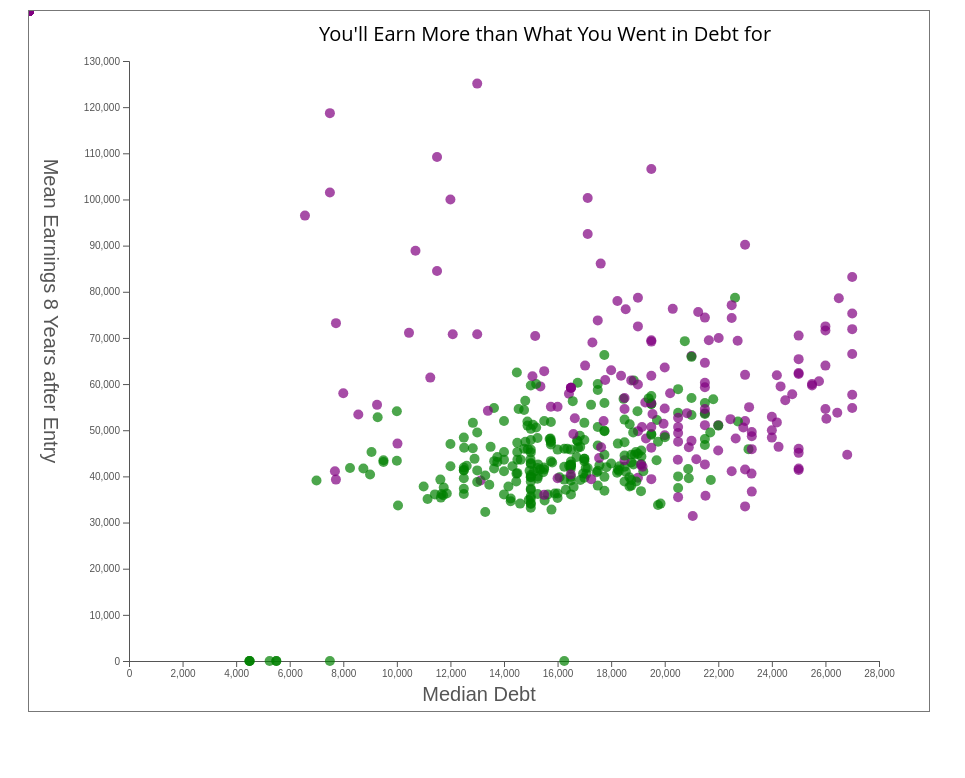
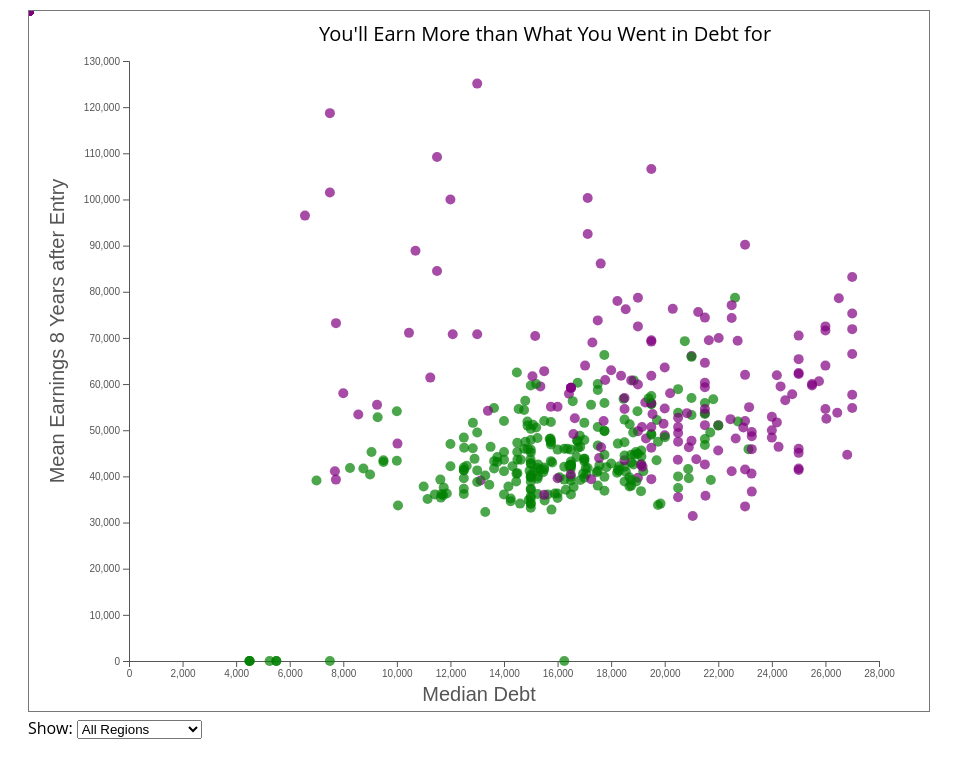
Before and after one commit to husnajakeer/UniFinder, a plain HTML site: page index.html in a window 1280 px wide. Shown: the whole page, without its empty margins (0-965 px from the left). Drawn offline with nearby package versions, Linux system fonts and the light colour scheme.

Commit message:
add dropdown and filter functionality

```diff
--- a/index.html
+++ b/index.html
@@ -9,6 +9,21 @@
     <div id="main">
         <svg width="900" height="700" style="border: 1px solid #777;">
         </svg>
+        <div>
+            <label for="selectRegion">Show: </label>
+            <select class="dropdown" id="selectRegion" onchange="onRegionChange()">
+                <option selected value="all-regions">All Regions</option>
+                <option value="Far West">Far West</option>
+                <option value="Great Lakes">Great Lakes</option>
+                <option value="Great Plains">Great Plains</option>
+                <option value="Mid-Atlantic">Mid-Atlantic</option>
+                <option value="New England">New England</option>
+                <option value="Outlying Areas">Outlying Areas</option>
+                <option value="Rocky Mountains">Rocky Mountains</option>
+                <option value="Southeast">Southeast</option>
+                <option value="Southwest">Southwest</option>
+            </select>
+        </div>
     </div>
 </body>
 <script src="https://d3js.org/d3.v5.min.js"></script>
--- a/main.js
+++ b/main.js
@@ -1,4 +1,20 @@
+var regions;
+var svg = d3.select('svg');
+var debtScale;
+var earningScale;
+var xAxis;
+var yAxis;
+
+function onRegionChange() {
+    var select = d3.select('#selectRegion').node();
+    var region = select.options[select.selectedIndex].value;
+    filterRegions(region);
+}
+
 d3.csv('colleges.csv').then(function(data) {
+
+    regions = data;
+
     data.forEach(d => {
         d.debt = parseFloat(d["Median Debt"]);
         d.earnings = parseFloat(d["Mean Earnings 8 years After Entry"]);
@@ -18,19 +34,17 @@ d3.csv('colleges.csv').then(function(data) {
         .domain(d3.extent(data, d => d.earnings))
         .range([600, 0]);*/
 
-    var debtScale = d3.scaleLinear()
+    debtScale = d3.scaleLinear()
         .domain([0, 28000])
         .range([100, 850]);
 
-    var earningScale = d3.scaleLinear()
+    earningScale = d3.scaleLinear()
         .domain([0, 130000])
         .range([650, 50]);
 
     // good
-    var xAxis = d3.axisBottom(debtScale);
-    var yAxis = d3.axisLeft(earningScale);
-
-    var svg = d3.select('svg');
+    xAxis = d3.axisBottom(debtScale);
+    yAxis = d3.axisLeft(earningScale);
 
     svg.append("g")
         .attr("class", "x axis")
@@ -53,7 +67,7 @@ d3.csv('colleges.csv').then(function(data) {
         .attr("class", "y label")
         .attr("x", 140)
         .attr("y", 225)
-        .attr("transform", "rotate(90, 40, 200)")
+        .attr("transform", "translate(-190, 460)rotate(-90)")
         .style("font-size", "20px")
         .text("Mean Earnings 8 Years after Entry");
 
@@ -62,9 +76,26 @@ d3.csv('colleges.csv').then(function(data) {
         .text("You'll Earn More than What You Went in Debt for")
         .style("font-size", "20px");
 
-    svg.selectAll("circle")
-        .data(data)
-        .enter()
+    filterRegions('all-regions');
+
+});
+
+function filterRegions(region) {
+    var filteredRegions;
+
+    if (region === 'all-regions') {
+        filteredRegions = regions;
+    }
+    else {
+        filteredRegions = regions.filter(d => d.region === region);
+    }
+
+    const circles = svg.selectAll("circle")
+        .data(filteredRegions, function(d) {
+            return d.region
+        });
+
+    circles.enter()
         .append("circle")
         .attr("cx", d => debtScale(d.debt))
         .attr("cy", d => earningScale(d.earnings))
@@ -72,4 +103,10 @@ d3.csv('colleges.csv').then(function(data) {
         .style("fill", d => d.type === "Public" ? "green" : "purple")
         .style("opacity", 0.7);
 
-});
+    circles.attr("cx", d => debtScale(d.debt))
+        .attr("cy", d => earningScale(d.earnings))
+        .attr("r", 5)
+
+    circles.exit().remove()
+
+}
```
